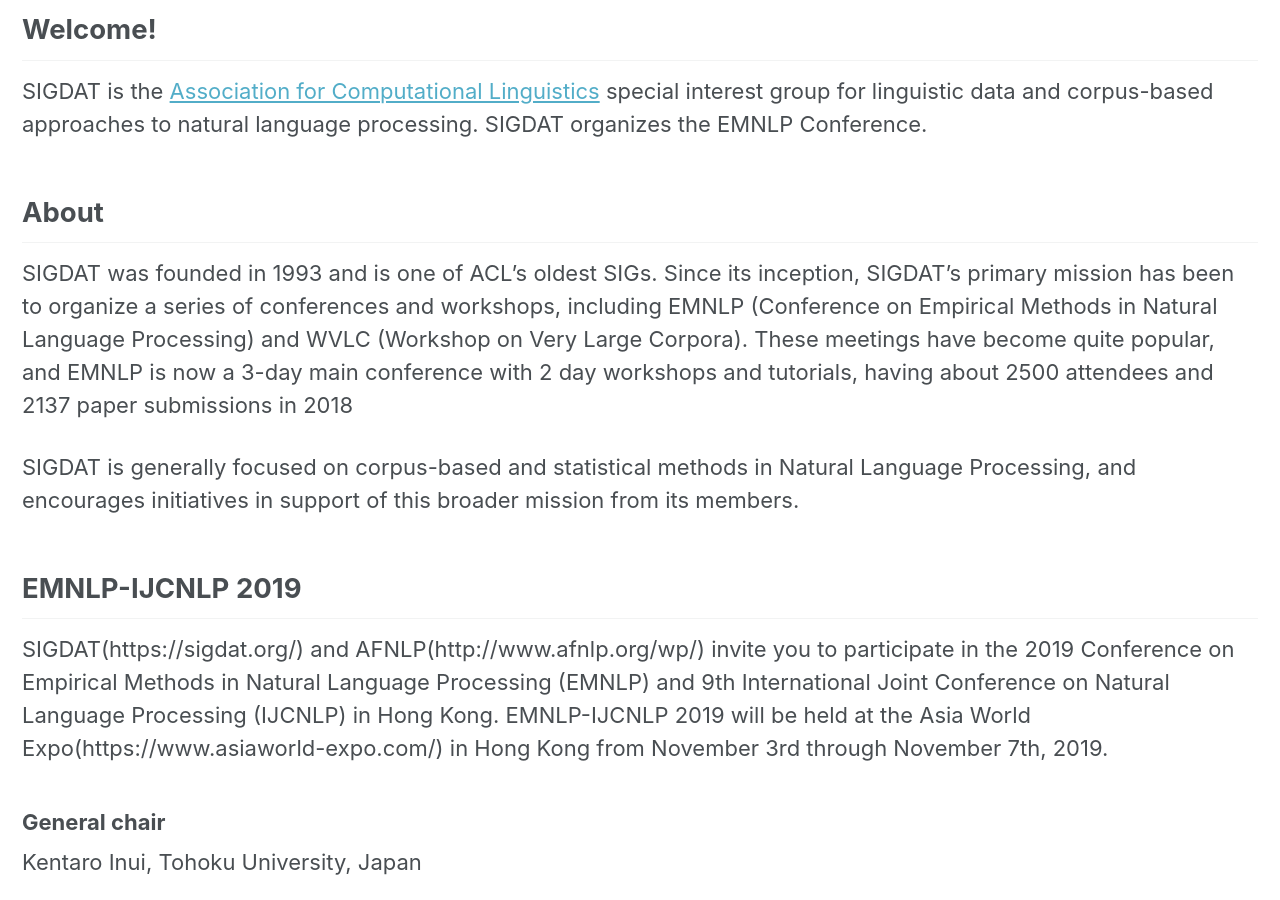
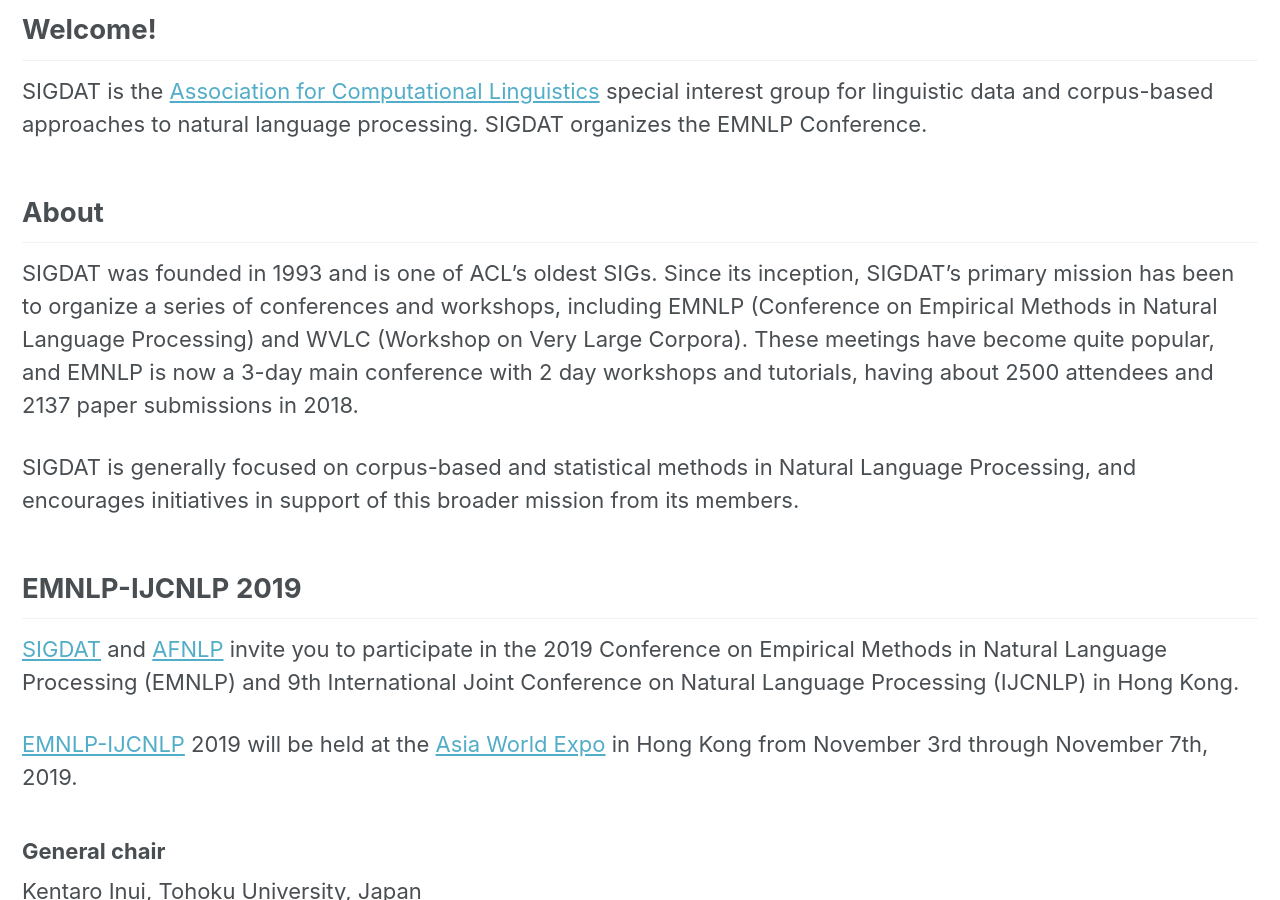
Before and after one commit to sigdat-org/sigdat, a Jekyll site: the page built from _pages/home.md, in a window 1280 px wide and 900 px high, scrolled down 561 px. Built offline with Jekyll 4.4.1, drawn with Linux system fonts in a browser that asks for light colours; nearby versions of some CDN libraries; part of the change alters nothing that is shown.

Commit message:
edit some error

```diff
--- a/_pages/home.md
+++ b/_pages/home.md
@@ -14,13 +14,17 @@ SIGDAT is the [Association for Computational Linguistics](http://aclweb.org) spe
 
 <h2>About</h2>
 
-SIGDAT was founded in 1993 and is one of ACL's oldest SIGs. Since its inception, SIGDAT's primary mission has been to organize a series of conferences and workshops, including EMNLP (Conference on Empirical Methods in Natural Language Processing) and WVLC (Workshop on Very Large Corpora). These meetings have become quite popular, and EMNLP is now a 3-day main conference with 2 day workshops and tutorials, having about 2500 attendees and 2137 paper submissions in 2018
+SIGDAT was founded in 1993 and is one of ACL's oldest SIGs. Since its inception, SIGDAT's primary mission has been to organize a series of conferences and workshops, including EMNLP (Conference on Empirical Methods in Natural Language Processing) and WVLC (Workshop on Very Large Corpora). These meetings have become quite popular, and EMNLP is now a 3-day main conference with 2 day workshops and tutorials, having about 2500 attendees and 2137 paper submissions in 2018.
 
 SIGDAT is generally focused on corpus-based and statistical methods in Natural Language Processing, and encourages initiatives in support of this broader mission from its members.
 
 <h2>EMNLP-IJCNLP 2019</h2>
 
-SIGDAT(https://sigdat.org/) and AFNLP(http://www.afnlp.org/wp/) invite you to participate in the 2019 Conference on Empirical Methods in Natural Language Processing (EMNLP) and 9th International Joint Conference on Natural Language Processing (IJCNLP) in Hong Kong. EMNLP-IJCNLP 2019 will be held at the Asia World Expo(https://www.asiaworld-expo.com/) in Hong Kong from November 3rd through November 7th, 2019.
+[SIGDAT](https://sigdat.org/) and [AFNLP](http://www.afnlp.org/wp/) invite you to participate in the 2019 Conference on Empirical Methods in Natural Language Processing (EMNLP) and 9th International Joint Conference on Natural Language Processing (IJCNLP) in Hong Kong.
+
+[EMNLP-IJCNLP](https://www.emnlp-ijcnlp2019.org/) 2019 will be held at the [Asia World Expo](https://www.asiaworld-expo.com/) in Hong Kong from November 3rd through November 7th, 2019.
+
+
 
 
 <h3>General chair</h3>
```
